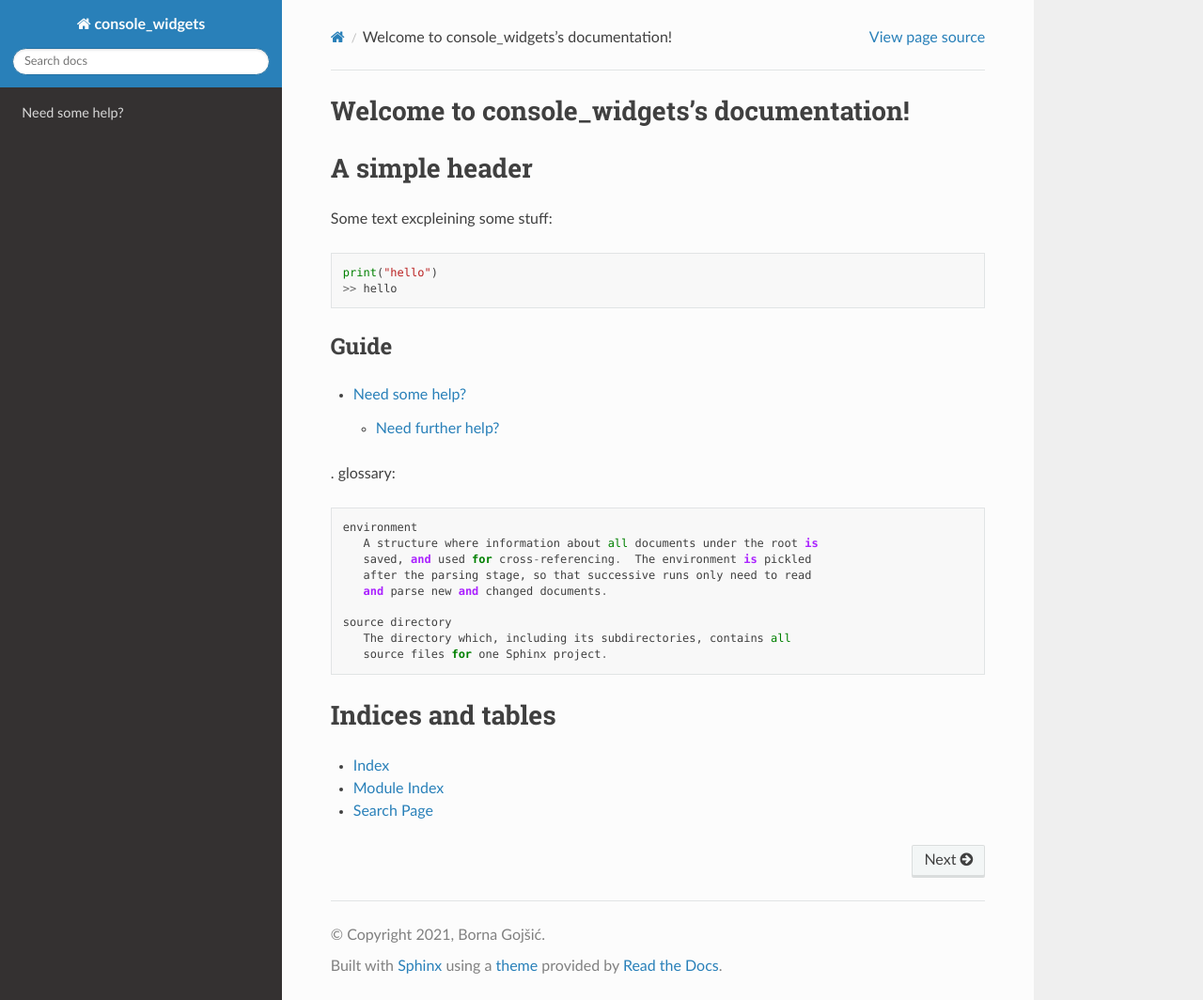
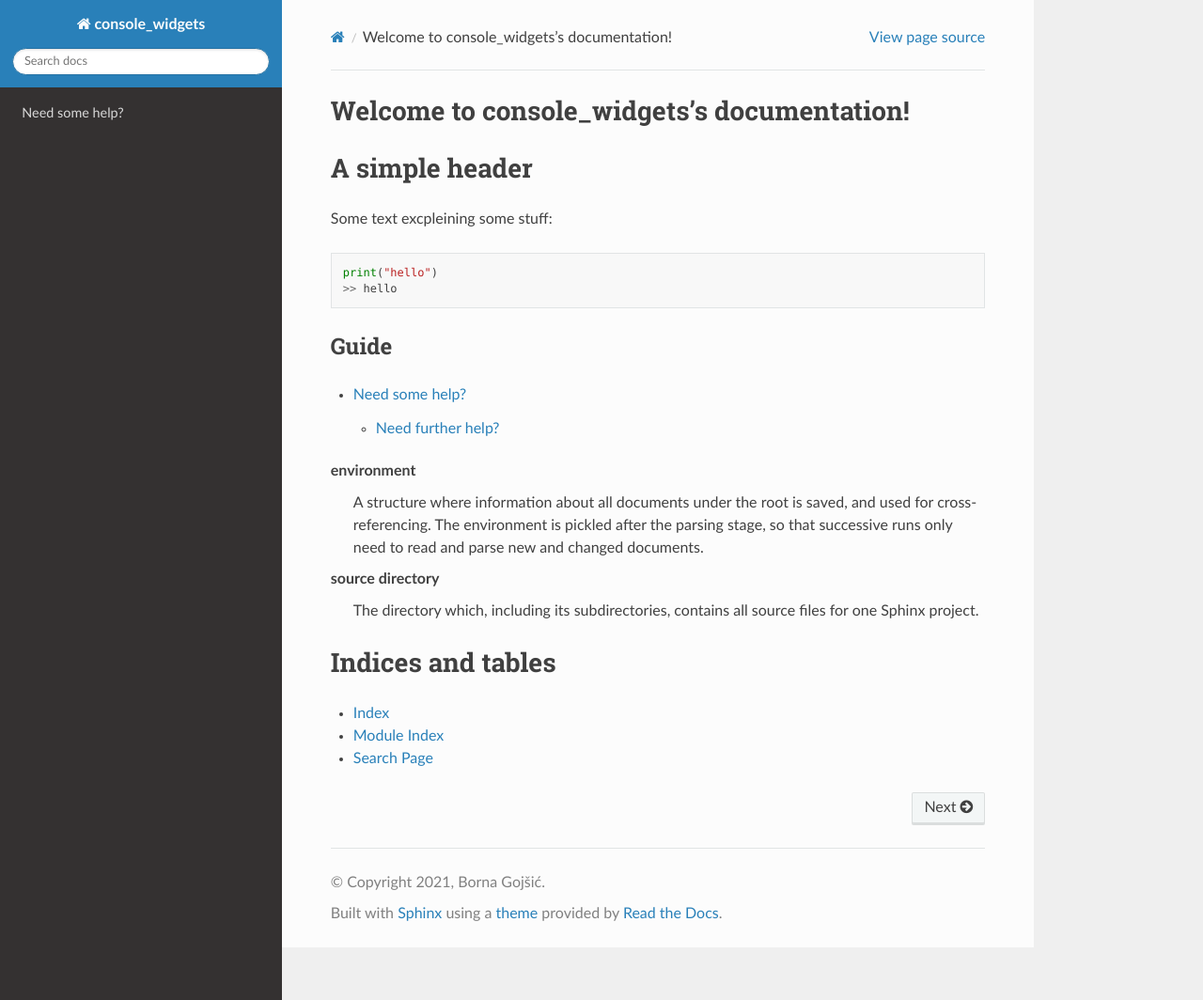
Before and after one commit to bornagojsic/console-widgets, a Sphinx documentation site: the page built from docs/source/index.rst, in a window 1280 px wide and 1064 px high. Shown: the whole window at 94% size. Built offline with Sphinx 7.4.7 and the Read the Docs theme 2.0.0, drawn with Linux system fonts in a browser that asks for light colours; some of the changed lines change nothing that is shown.

Commit message:
Update index.rst

```diff
--- a/docs/source/index.rst
+++ b/docs/source/index.rst
@@ -1,8 +1,10 @@
 :orphan:
-.. console_widgets documentation master file, created by
-   sphinx-quickstart on Tue Aug  3 00:10:10 2021.
-   You can adapt this file completely to your liking, but it should at least
-   contain the root `toctree` directive.
+.. only:: comment
+
+    console_widgets documentation master file, created by
+    sphinx-quickstart on Tue Aug  3 00:10:10 2021.
+    You can adapt this file completely to your liking, but it should at least
+    contain the root `toctree` directive.
 
 Welcome to console_widgets's documentation!
 ===========================================
@@ -26,7 +28,7 @@ Guide
    help.rst
 
 
-. glossary::
+.. glossary::
 
    environment
       A structure where information about all documents under the root is
```
